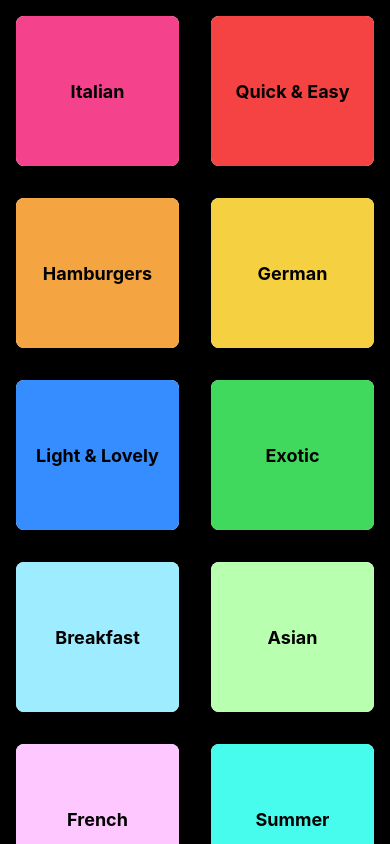
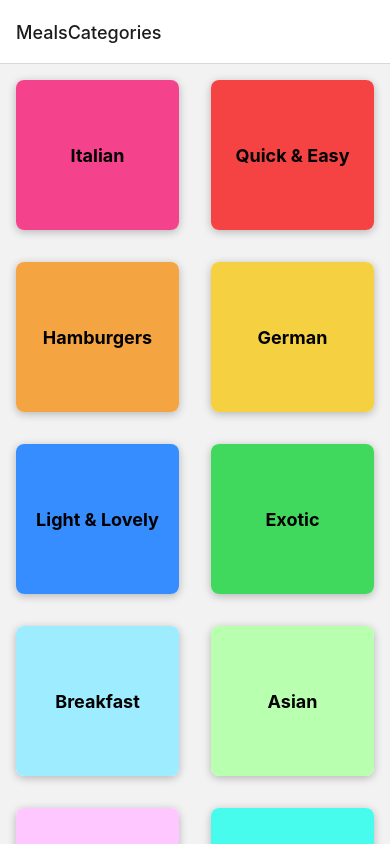
Before and after one commit to manav-bhanot/RNMealsApp, a React Native app: screen /MealsCategories in a window 390 px wide. Built offline with nearby package versions, Linux system fonts and the light colour scheme.

Commit message:
NAVIGATION :: Add react native navigation dependencies to home screen

```diff
--- a/App.tsx
+++ b/App.tsx
@@ -1,14 +1,20 @@
 import React from 'react';
 import {SafeAreaView, StatusBar, StyleSheet} from 'react-native';
 import CategoriesScreen from './screens/CategoriesScreen';
+import {NavigationContainer} from '@react-navigation/native';
+import {createNativeStackNavigator} from '@react-navigation/native-stack';
+
+const Stack = createNativeStackNavigator();
 
 export default function App() {
   return (
     <>
-    <StatusBar barStyle={'light-content'} />
-      <SafeAreaView style={[styles.container, {backgroundColor: 'black'}]}>
-        <CategoriesScreen />
-      </SafeAreaView>
+      <StatusBar barStyle={'light-content'} />
+      <NavigationContainer>
+        <Stack.Navigator>
+          <Stack.Screen name="MealsCategories" component={CategoriesScreen} />
+        </Stack.Navigator>
+      </NavigationContainer>
     </>
   );
 }
--- a/data/dummy-data.js
+++ b/data/dummy-data.js
@@ -11,7 +11,7 @@
   new Category('c7', 'Breakfast', '#9eecff'),
   new Category('c8', 'Asian', '#b9ffb0'),
   new Category('c9', 'French', '#ffc7ff'),
-  new Category('c10', 'Summer', '#47fced')
+  new Category('c10', 'Summer', '#47fced'),
 ];
 
 export const MEALS = [
--- a/package.json
+++ b/package.json
@@ -10,8 +10,12 @@
     "lint": "eslint . --ext .js,.jsx,.ts,.tsx"
   },
   "dependencies": {
+    "@react-navigation/native": "^6.0.13",
+    "@react-navigation/native-stack": "^6.9.0",
     "react": "18.1.0",
-    "react-native": "0.70.1"
+    "react-native": "0.70.1",
+    "react-native-safe-area-context": "^4.4.1",
+    "react-native-screens": "^3.17.0"
   },
   "devDependencies": {
     "@babel/core": "^7.12.9",
```
Also changed, not shown: 2 other files (tests, documents, lock files or other folders).
